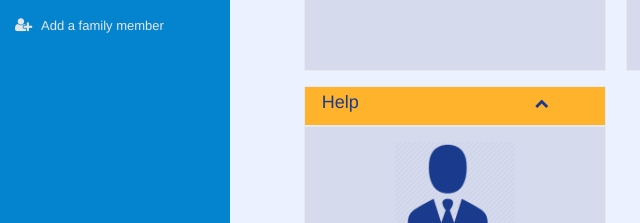
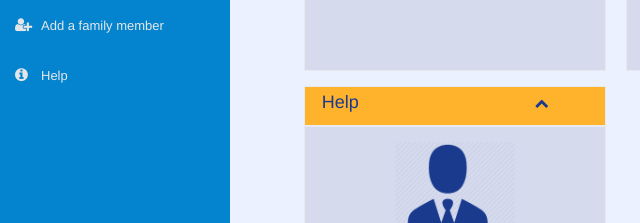
Before and after one commit to digitalhelathcare/ArcturusWeb1.2, a plain HTML site: page AdminArcturus_27_march/HTML/app/home.html in a window 1280 px wide. Shown: the part 317-540 px from the top of the page, 0-640 px from the left. Drawn offline with Linux system fonts and the light colour scheme.

Commit message:
added help in side menu

```diff
--- a/AdminArcturus_27_march/HTML/app/home.html
+++ b/AdminArcturus_27_march/HTML/app/home.html
@@ -99,6 +99,7 @@
                       <li><a ui-sref="ViewProfile"><i class="fa fa-user" style="font-size:15px;"></i>View Patient's</a></li>
                       <!-- <li><a href="contacts.html"><i class="fa fa-bell" style="font-size:15px;"></i>Notifications</a></li> -->
                       <li><a ui-sref="careTaker"><i class="fa fa-user-plus" style="font-size:15px;"></i>Add a family member</a></li>
+					  <li><a ui-sref="help"><i class="fa fa-info-circle" style="font-size:15px;"></i>Help</a></li>
 
                   </li>
 
```
